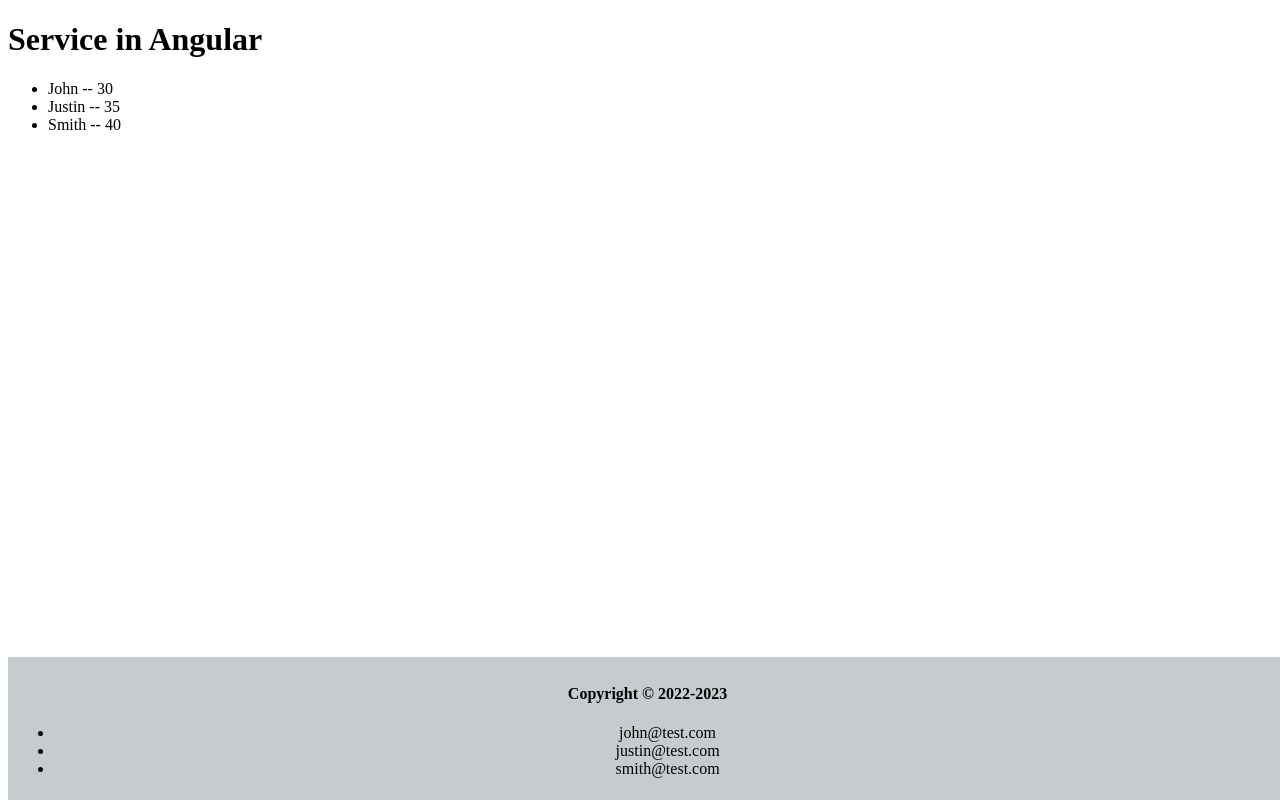
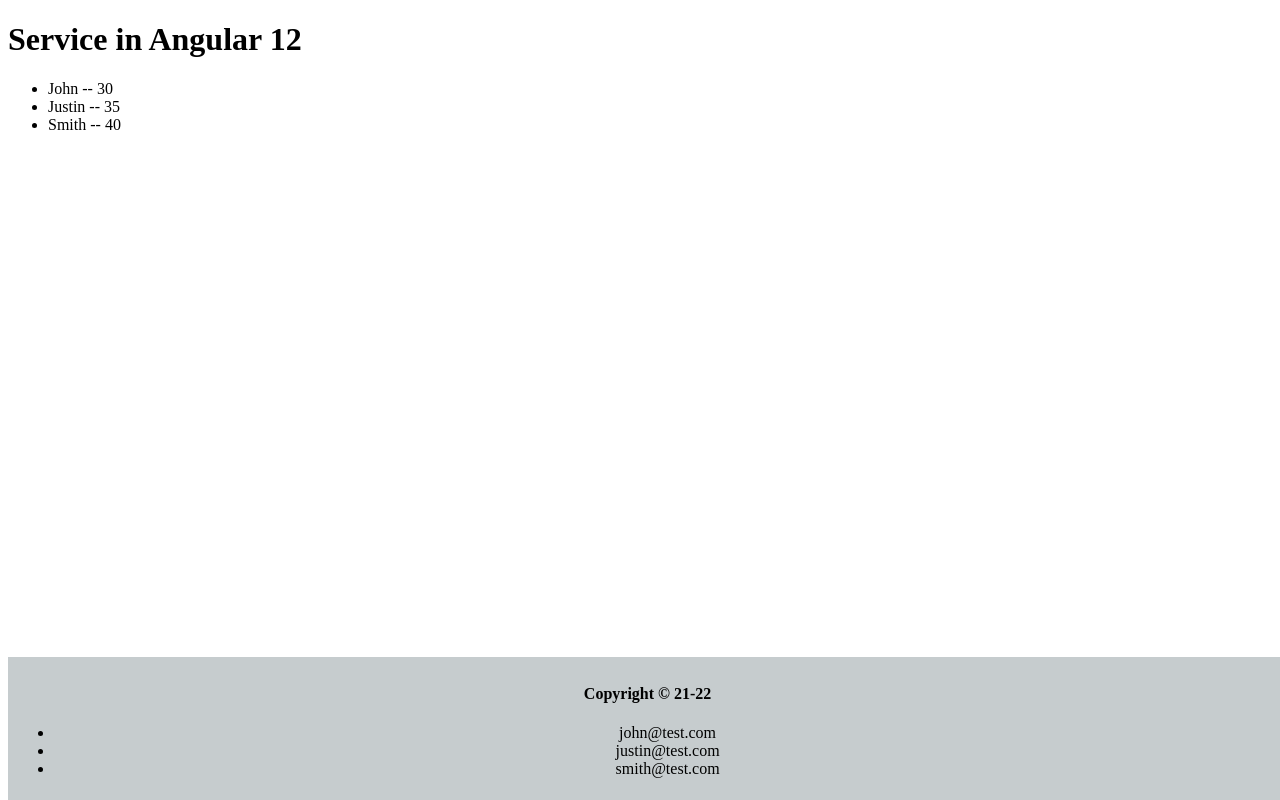
Before and after one commit to rashedulalam46/angular-service, an Angular app: page / in a window 1280 px wide. Built offline with nearby package versions, Linux system fonts and the light colour scheme.

Commit message:
code changes

```diff
--- a/src/app/app.component.ts
+++ b/src/app/app.component.ts
@@ -7,7 +7,7 @@ import { UserdataService } from './services/userdata.service'
   styleUrls: ['./app.component.css']
 })
 export class AppComponent {
-  title = 'Service in Angular';
+  title = 'Service in Angular 12';
   Users: any;
   constructor(private userdata: UserdataService) {
     console.warn(userdata.Users());
--- a/src/app/layout/footer/footer.component.html
+++ b/src/app/layout/footer/footer.component.html
@@ -1,5 +1,5 @@
 <div class="footer">
-    <h4>Copyright © 2022-2023</h4>
+    <h4>Copyright © 21-22</h4>
     <ul>
         <li *ngFor="let user of Users">
             {{user.email}}
--- a/src/index.html
+++ b/src/index.html
@@ -2,7 +2,7 @@
 <html lang="en">
 <head>
   <meta charset="utf-8">
-  <title>AngularService</title>
+  <title>Angular Service</title>
   <base href="/">
   <meta name="viewport" content="width=device-width, initial-scale=1">
   <link rel="icon" type="image/x-icon" href="favicon.ico">
```
